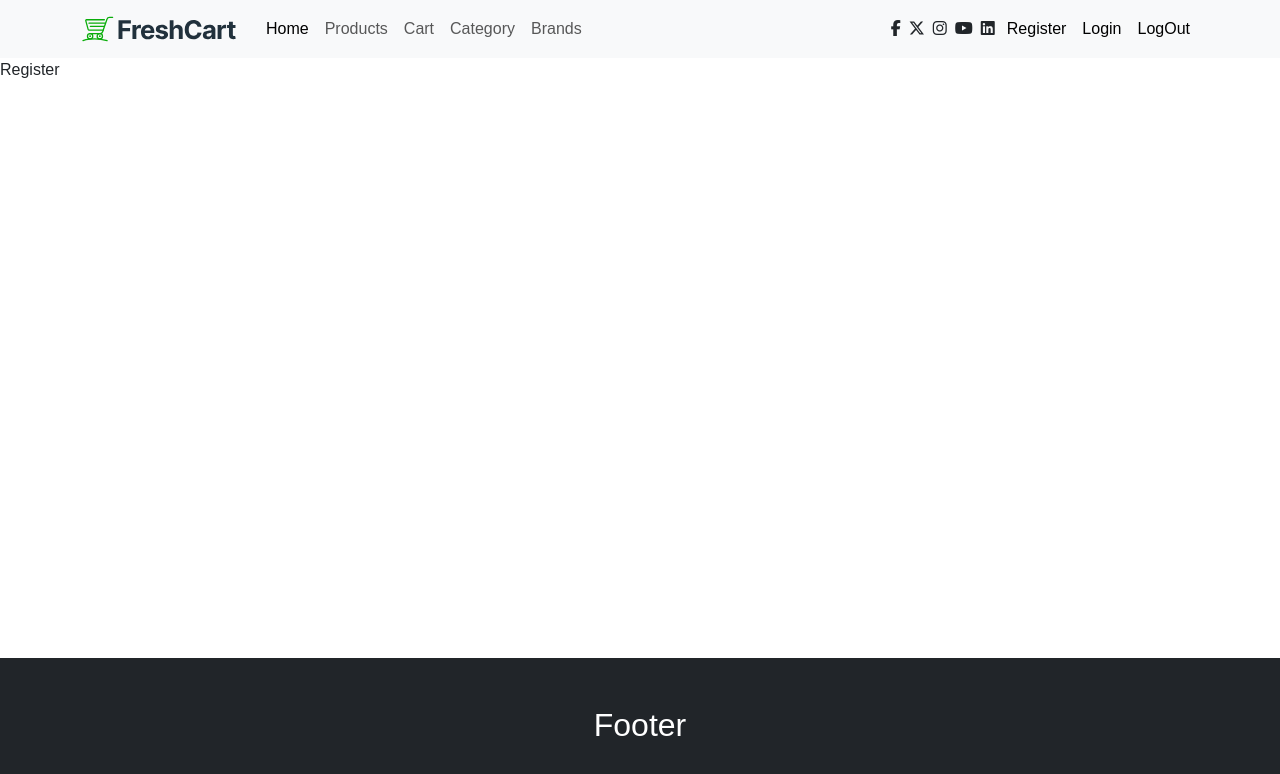
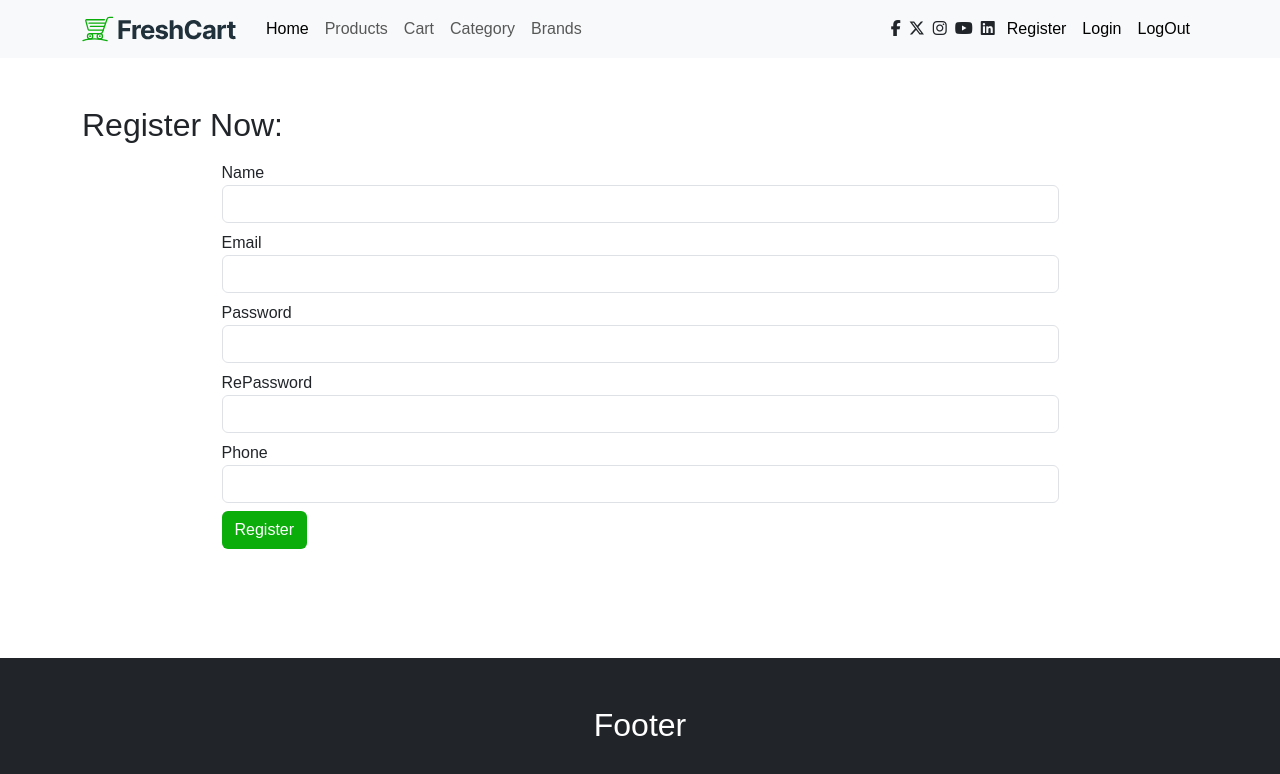
Before and after one commit to Irenaeus-XVI/e-commerce-react, a React (Create React App) app: page /register in a window 1280 px wide. Shown: the top 774 px of the page. Built offline with nearby package versions, Linux system fonts and the light colour scheme; a web font is replaced by a local one.

Commit message:
Finish Register Form Ui.

```diff
--- a/package.json
+++ b/package.json
@@ -9,6 +9,7 @@
     "@testing-library/user-event": "^13.5.0",
     "axios": "^1.6.2",
     "bootstrap": "^5.3.2",
+    "formik": "^2.4.5",
     "react": "^18.2.0",
     "react-dom": "^18.2.0",
     "react-router-dom": "^6.21.0",
--- a/src/Components/Register/Register.jsx
+++ b/src/Components/Register/Register.jsx
@@ -1,7 +1,83 @@
 import React from 'react'
 import styles from './Register.module.css'
+import { useFormik } from 'formik'
 export default function Register() {
+
+
+    const formik = useFormik({
+        initialValues: {
+            name: "",
+            email: "",
+            password: "",
+            rePassword: "",
+            phone: ""
+        },
+        onSubmit: (values) => console.log('submit', values)
+    })
+
     return (
-        <div>Register</div>
+        <>
+
+            <div className="container my-5">
+                <h2 className='mb-3'>Register Now:</h2>
+                <form action="" className='w-75 mx-auto' onSubmit={formik.handleSubmit}>
+                    <div className="form-group mb-2">
+                        <label htmlFor="name">Name</label>
+                        <input type="text"
+                            className='form-control'
+                            id='name'
+                            name='name'
+                            value={formik.values.name}
+                            onChange={formik.handleChange} />
+                    </div>
+
+
+                    <div className="form-group mb-2">
+                        <label htmlFor="userEmail">Email</label>
+                        <input type="email"
+                            className='form-control'
+                            id='userEmail'
+                            name='email'
+                            value={formik.values.email}
+                            onChange={formik.handleChange} />
+                    </div>
+
+
+                    <div className="form-group mb-2">
+                        <label htmlFor="userPassword">Password</label>
+                        <input type="password"
+                            className='form-control'
+                            id='userPassword'
+                            name='password'
+                            value={formik.values.password}
+                            onChange={formik.handleChange} />
+                    </div>
+
+
+                    <div className="form-group mb-2">
+                        <label htmlFor="RePassword">RePassword</label>
+                        <input type="password"
+                            className='form-control'
+                            id='RePassword'
+                            name='rePassword'
+                            value={formik.values.rePassword}
+                            onChange={formik.handleChange} />
+                    </div>
+
+
+                    <div className="form-group mb-2">
+                        <label htmlFor="phone">Phone</label>
+                        <input type="tel"
+                            className='form-control'
+                            id='phone'
+                            name='phone'
+                            value={formik.values.phone}
+                            onChange={formik.handleChange} />
+                    </div>
+
+                    <button className='btn bg-main text-white' type='submit'>Register</button>
+                </form>
+            </div>
+        </>
     )
 }
```
Also changed, not shown: 1 other file (tests, documents, lock files or other folders).
